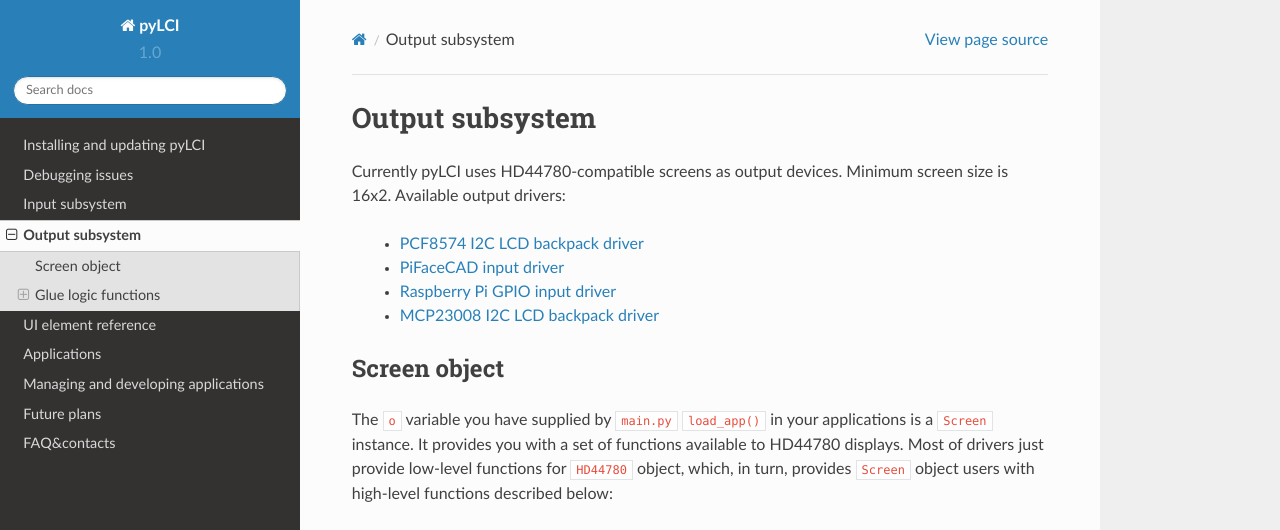
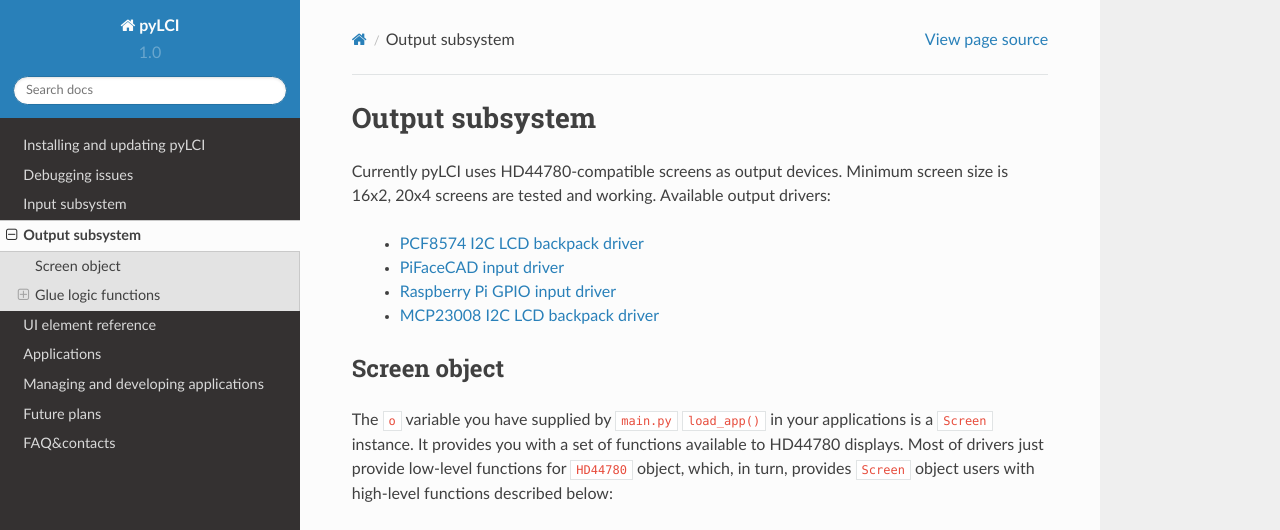
Before and after one commit to CRImier/pyLCI, a Sphinx documentation site: the page built from docs/output.rst, in a window 1280 px wide and 1321 px high. Shown: the top 530 px of the window. Built offline with Sphinx 7.4.7 and the Read the Docs theme 2.0.0, drawn with Linux system fonts in a browser that asks for light colours; grey boxes are pictures that could not be loaded.

Commit message:
Update output.rst

```diff
--- a/docs/output.rst
+++ b/docs/output.rst
@@ -2,7 +2,7 @@
 Output subsystem
 ################
 
-Currently pyLCI uses HD44780-compatible screens as output devices. Minimum screen size is 16x2.
+Currently pyLCI uses HD44780-compatible screens as output devices. Minimum screen size is 16x2, 20x4 screens are tested and working.
 Available output drivers:
 
    * :ref:`output_pcf8574`
```
